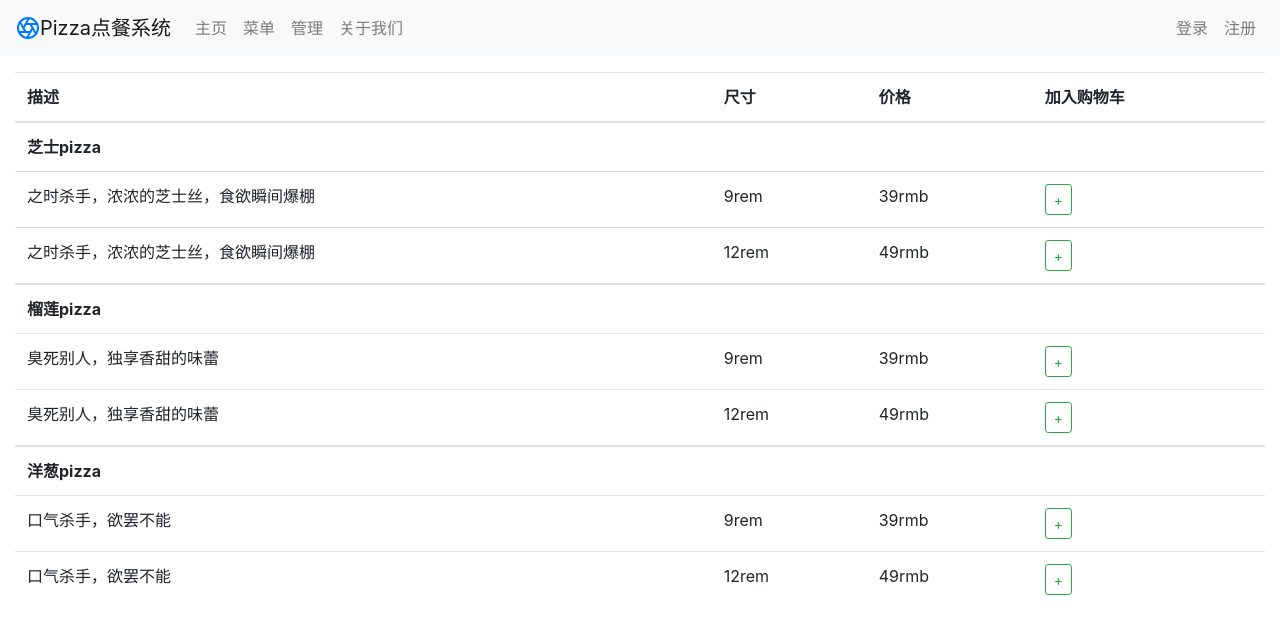
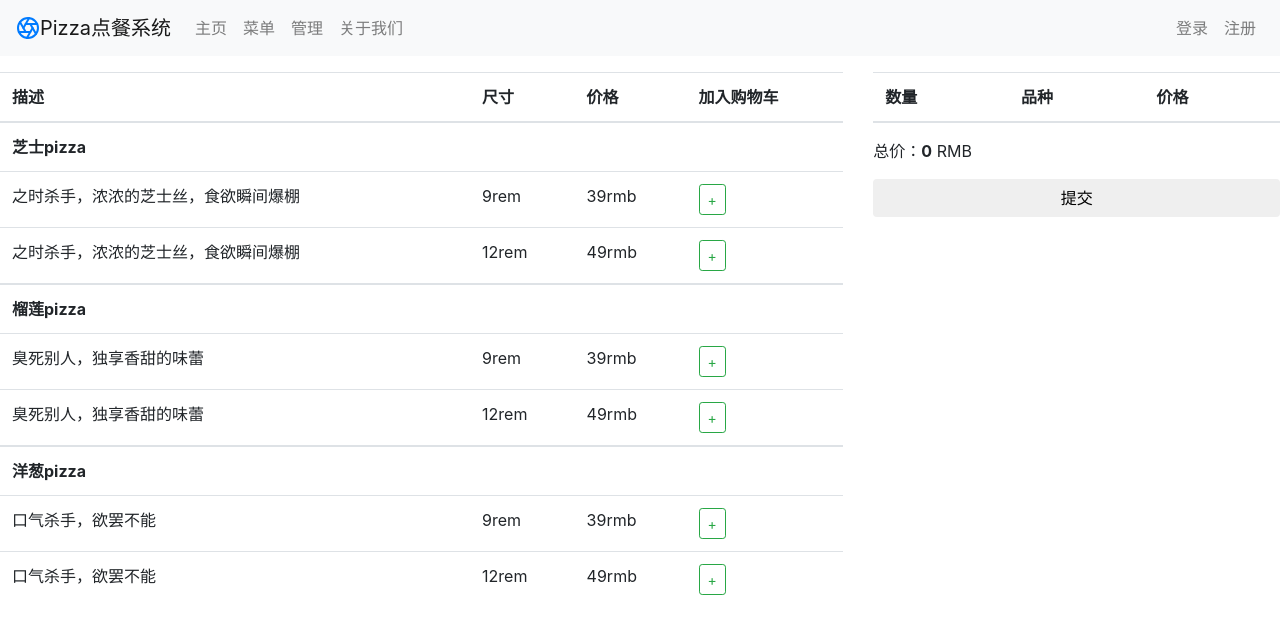
Before and after one commit to szjzszjz/vue-pizza, a Vue app: page /menu in a window 1280 px wide. Shown: the top 634 px of the page. Built offline with nearby package versions, Linux system fonts and the light colour scheme.

Commit message:
1.实现购物车功能（添加、删除）--2.实现提交按钮颜色的转变

```diff
--- a/src/components/Menu.vue
+++ b/src/components/Menu.vue
@@ -1,11 +1,10 @@
 <template>
-  <div class="mt-3">
-    <div class="col-sm-12">
+  <div class="row mt-3">
+
+    <!--    菜单-->
+    <div class="col-sm-12 col-md-8">
       <table class="table">
         <thead class="thead-default">
-        <!--        <tr>-->
-        <!--          <th>名称</th>-->
-        <!--        </tr>-->
         <tr>
           <th>描述</th>
           <th>尺寸</th>
@@ -22,11 +21,40 @@
           <td>{{option.size}}rem</td>
           <td>{{option.price}}rmb</td>
           <td>
-            <button class="btn btn-sm btn-outline-success">+</button>
+            <button class="btn btn-sm btn-outline-success"
+                    @click="addShoppingCart(value , option)">+
+            </button>
           </td>
         </tr>
         </tbody>
       </table>
+    </div>
+
+    <!--    购物车-->
+    <div class="col-sm-12 col-md-4">
+      <table class="table">
+        <thead class="thead-default">
+        <tr>
+          <th>数量</th>
+          <th>品种</th>
+          <th>价格</th>
+        </tr>
+        </thead>
+        <tbody v-for="(item, index) of shoppingCarts" :key="index"
+               v-if="shoppingCarts.length>0">
+        <tr>
+          <td>
+            <button class="btn btn-sm" @click="decEvent(item)">-</button>
+            <span>{{item.quantity}}</span>
+            <button class="btn btn-sm" @click="incEvent(item)">+</button>
+          </td>
+          <td>{{item.name}} + {{item.size}}</td>
+          <td>{{item.price * item.quantity}} RMB</td>
+        </tr>
+        </tbody>
+      </table>
+      <p>总价：<strong>{{totalPrice}}</strong> RMB</p>
+      <button :class="[isActive ? successClass: failClass]" @click="submitEvent">提交</button>
     </div>
   </div>
 </template>
@@ -37,8 +65,71 @@
   export default {
     name: 'Menu',
     components: {Delivery},
+    methods: {
+      // 添加购物车
+      addShoppingCart (value, option) {
+        this.isActive = true
+        const shoppingCartItem = {
+          name: value.name,
+          size: option.size,
+          price: option.price,
+          quantity: 1
+        }
+
+        // 根据名字和尺寸进行筛选
+        const products = this.shoppingCarts.filter((item) => {
+          return value.name === item.name && item.price === option.price
+        })
+        console.log(products)
+        // 如果存在就对原来的数据添加数量
+        if (products !== null && products.length > 0) {
+          const product = products[0]
+          product.quantity += 1
+        } else {
+          // 如果购物车中不存在对用的品种 就添加
+          this.shoppingCarts.push(shoppingCartItem)
+        }
+      },
+
+      // 增加品种数量
+      incEvent (item) {
+        item.quantity++
+      },
+      // 减少品种数量
+      decEvent (item) {
+        item.quantity--
+        if (item.quantity < 1) {
+          this.shoppingCarts.splice(this.shoppingCarts.indexOf(item), 1)
+        }
+        // 改变提交按钮的颜色
+        if (this.shoppingCarts.length < 1) {
+            this.isActive = false
+        }
+      },
+      // 提交购物车
+      submitEvent () {
+        if (this.shoppingCarts.length <= 0) {
+          alert(this.tip)
+        }
+      }
+    },
+    computed: {
+      totalPrice () {
+        var total = 0
+        for (let index in this.shoppingCarts) {
+          let item = this.shoppingCarts[index]
+          total += item.quantity * item.price
+        }
+        return total
+      }
+    },
     data () {
       return {
+        tip: '购物车还没有任何产品！',
+        shoppingCarts: [],
+        successClass: 'btn btn-success btn-block',
+        failClass: 'btn btn-fail btn-block',
+        isActive: false,
         menuItems: {
           1: {
             'name': '芝士pizza',
```
